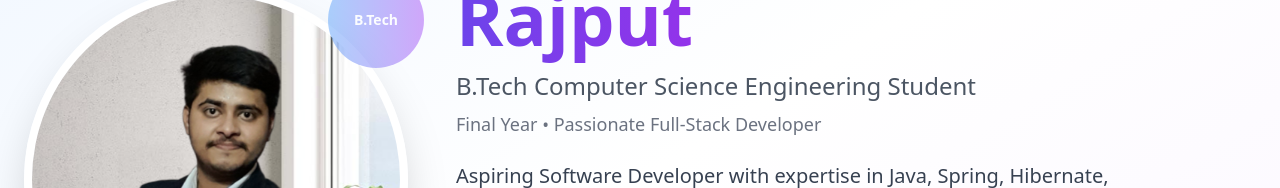
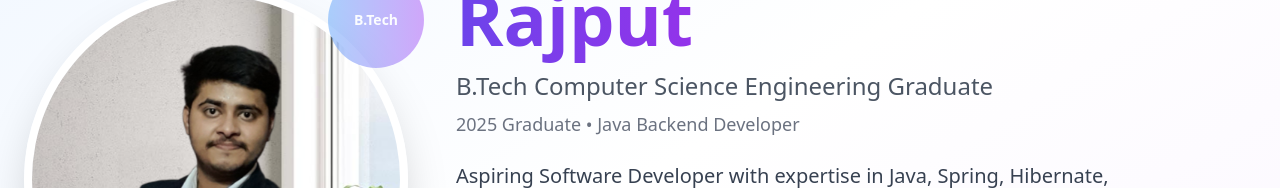
Before and after one commit to jaspal-s-rajput/Portfolio_Web_Application, a React (Vite) app: page / in a window 1280 px wide. Shown: the part 220-408 px from the top of the page. Built offline with nearby package versions, Linux system fonts and the light colour scheme.

Commit message:
Update Hero.tsx

```diff
--- a/src/components/Hero.tsx
+++ b/src/components/Hero.tsx
@@ -35,10 +35,10 @@ const Hero: React.FC = () => {
                 </span>
               </h1>
               <p className="text-xl md:text-2xl text-gray-600 dark:text-gray-300 mb-2">
-                B.Tech Computer Science Engineering Student
+                B.Tech Computer Science Engineering Graduate
               </p>
               <p className="text-lg text-gray-500 dark:text-gray-400">
-                Final Year • Passionate Full-Stack Developer
+                2025 Graduate • Java Backend Developer
               </p>
             </div>
 
```
